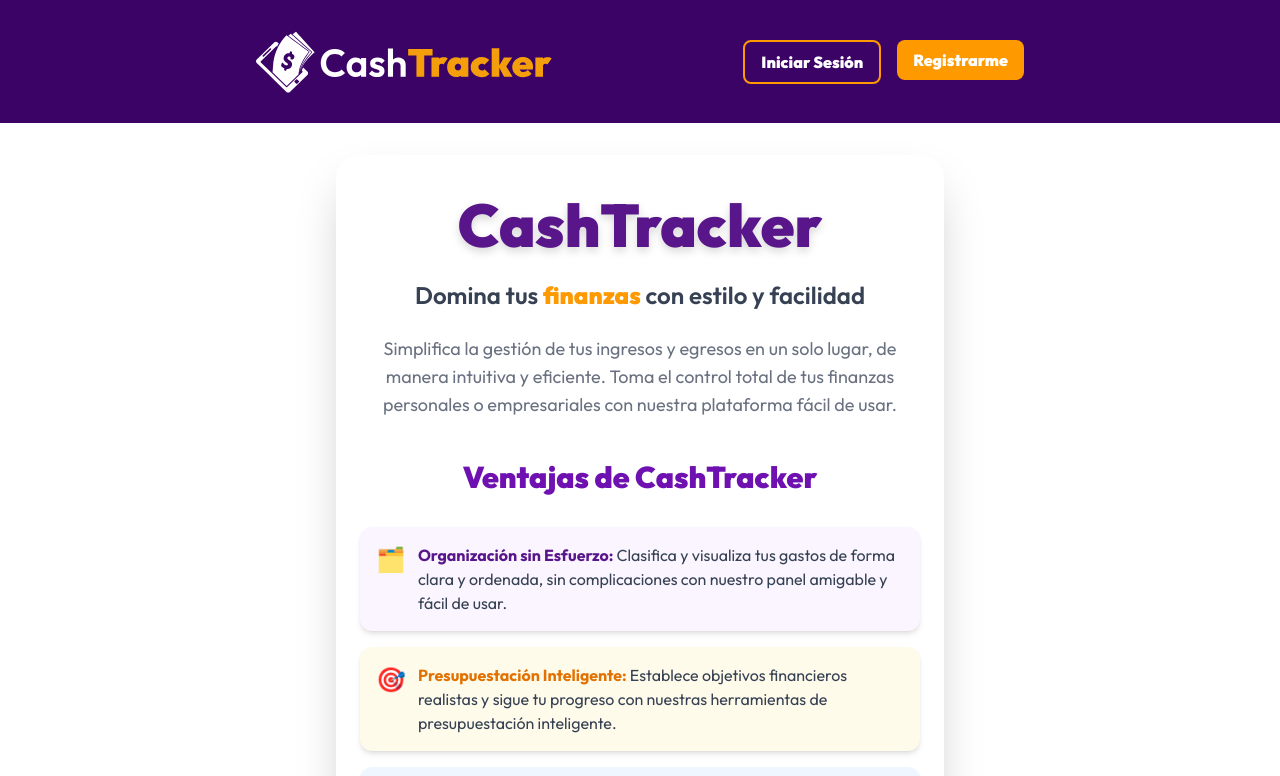
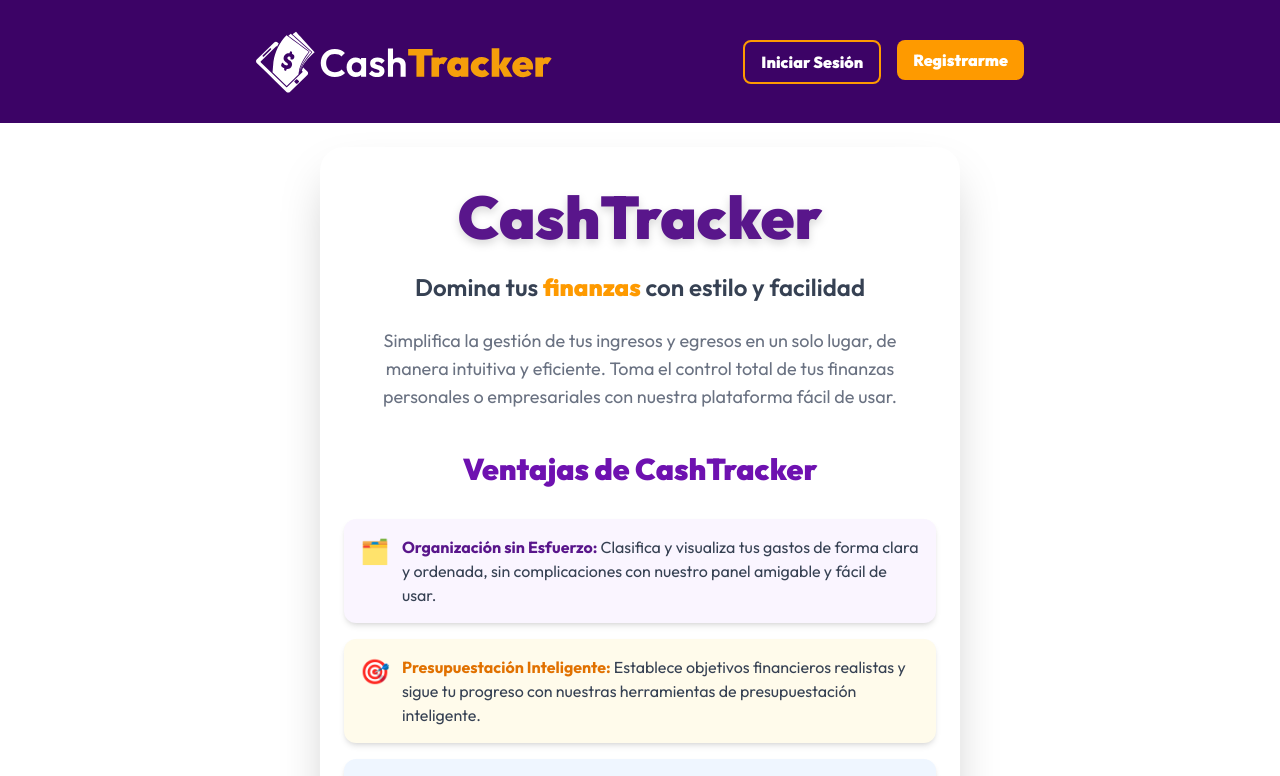
Before and after one commit to Evhorus/cashtracker-frontend, a Next.js app: page / in a window 1280 px wide. Shown: the top 776 px of the page. Built offline with nearby package versions, Linux system fonts and the light colour scheme; no server answers.

Commit message:
fix(layout): correct description text and improve metadata structure style(header): add rounded corners to header component refactor(home): adjust layout spacing and fix text formatting

```diff
--- a/app/layout.tsx
+++ b/app/layout.tsx
@@ -5,8 +5,9 @@ import './globals.css';
 const outfit = Outfit({ subsets: ['latin'] });
 
 export const metadata: Metadata = {
+  metadataBase: new URL(process.env.NEXT_PUBLIC_URL!),
   title: 'CashTracker',
-  description: 'CashTracker es la herramienta perfecta para quienes desean tener el control total de sus finanzas en la palma de su manoF',
+  description: 'CashTracker es la herramienta perfecta para quienes desean tener el control total de sus finanzas en la palma de su mano',
   openGraph: {
     title: 'CashTracker',
     images: ['/opengraph.png']
--- a/app/page.tsx
+++ b/app/page.tsx
@@ -4,15 +4,15 @@ export default function Home() {
   return (
     <div className="min-h-screen">
       <Header />
-      <main className="max-w-2xl mx-auto  p-0 sm:p-8">
-        <div className="bg-white/90 rounded-3xl shadow-2xl px-6 py-10 flex flex-col items-center gap-6">
+      <main className="max-w-2xl mx-auto my-2 p-0 sm:p-4">
+        <div className="rounded-3xl shadow-2xl px-6 py-10 flex flex-col items-center gap-6">
           <h1 className="font-black text-5xl md:text-6xl text-purple-900 text-center drop-shadow-lg">
             CashTracker
           </h1>
           <p className="text-xl md:text-2xl font-semibold text-gray-700 text-center">
             Domina tus{' '}
-            <span className="text-amber-500 font-black">finanzas</span> con estilo
-            y facilidad
+            <span className="text-amber-500 font-black">finanzas</span> con
+            estilo y facilidad
           </p>
           <p className="text-base md:text-lg text-gray-500 text-center max-w-xl">
             Simplifica la gestión de tus ingresos y egresos en un solo lugar, de
@@ -32,8 +32,8 @@ export default function Home() {
                   Organización sin Esfuerzo:{' '}
                 </span>
                 <span className="text-gray-700">
-                  Clasifica y visualiza tus gastos de forma clara y ordenada, sin
-                  complicaciones con nuestro panel amigable y fácil de usar.
+                  Clasifica y visualiza tus gastos de forma clara y ordenada,
+                  sin complicaciones con nuestro panel amigable y fácil de usar.
                 </span>
               </div>
             </li>
@@ -68,9 +68,9 @@ export default function Home() {
                   Seguridad Garantizada:{' '}
                 </span>
                 <span className="text-gray-700">
-                  Protegemos tus datos con los más altos estándares de seguridad,
-                  para que puedas utilizar nuestra plataforma con total
-                  tranquilidad.
+                  Protegemos tus datos con los más altos estándares de
+                  seguridad, para que puedas utilizar nuestra plataforma con
+                  total tranquilidad.
                 </span>
               </div>
             </li>
--- a/components/ui/Header.tsx
+++ b/components/ui/Header.tsx
@@ -8,7 +8,7 @@ export const Header: React.FC = async () => {
   const { isAuth } = await verifySession();
 
   return (
-    <header className=" bg-purple-950 p-4">
+    <header className=" bg-purple-950 p-4 rounded-b-3xl sm:rounded-none">
       <div className="max-w-3xl mx-auto flex flex-col lg:flex-row items-center">
         <div className="w-96 lg:w-[500px]">
           <Logo />
```
